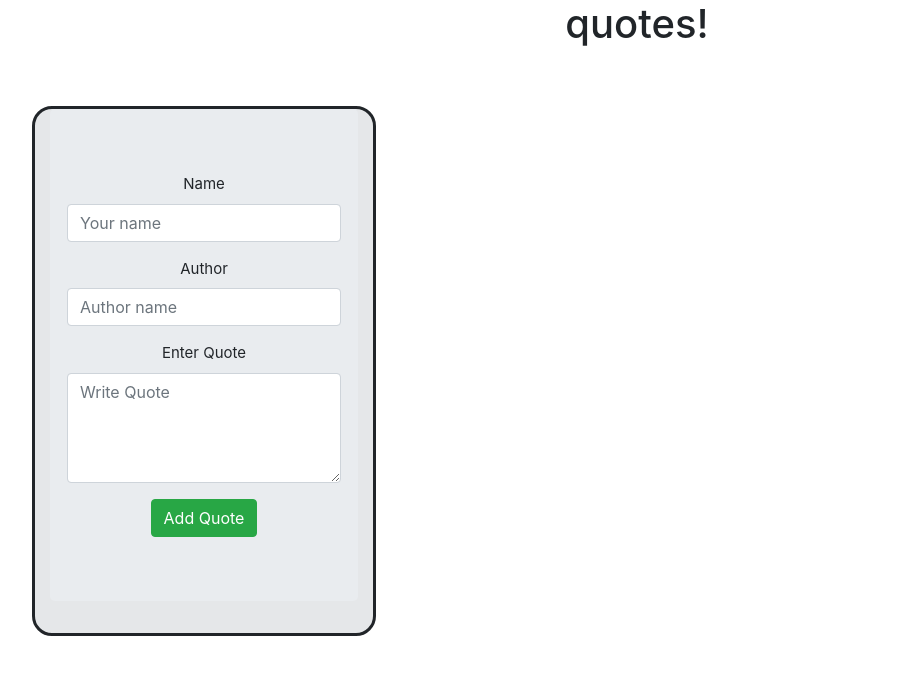
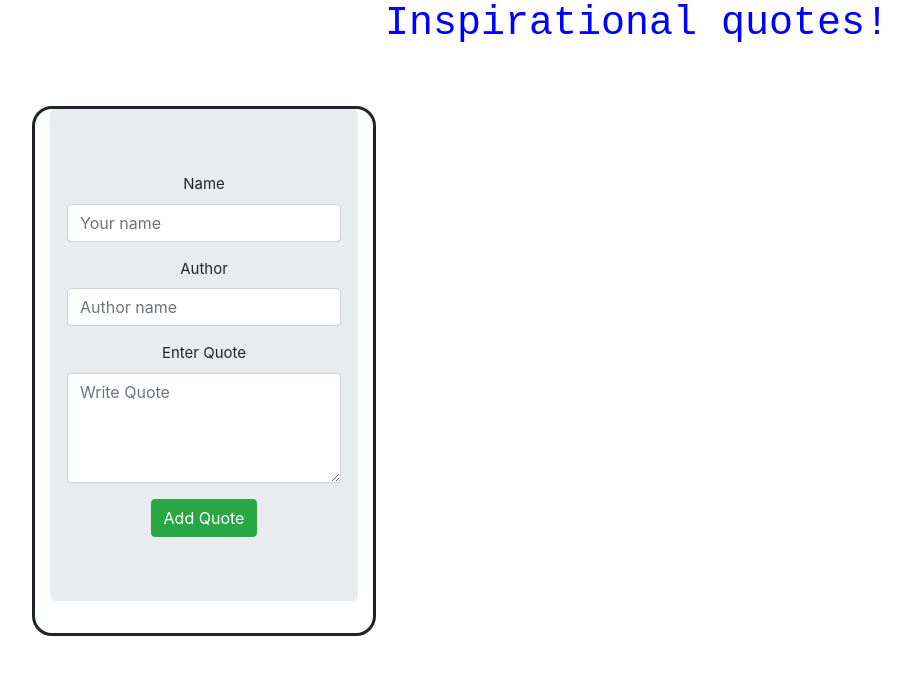
Before and after one commit to joseck12/Quotes, an Angular app: page / in a window 1280 px wide. Shown: the top 674 px of the page, without its empty margins (3-913 px from the left). Built offline with nearby package versions, Linux system fonts and the light colour scheme.

Commit message:
add css to app.component

```diff
--- a/src/app/app.component.css
+++ b/src/app/app.component.css
@@ -0,0 +1,7 @@
+h1 {
+  color: blue;
+  font-family: monospace;
+}
+body {
+  background-image: url("https://images.unsplash.com/photo-1546180147-af9074ff24aa?ixlib=rb-1.2.1&ixid=eyJhcHBfaWQiOjEyMDd9&auto=format&fit=crop&w=1500&q=80");
+}
--- a/src/app/app.component.html
+++ b/src/app/app.component.html
@@ -1,7 +1,7 @@
 <!--The content below is only a placeholder and can be replaced.-->
 <div style="text-align:center">
   <h1>
-    {{ title }}!
+  Inspirational  {{ title }}!
   </h1>
 </div>
 <div class="row">
--- a/src/app/app.module.ts
+++ b/src/app/app.module.ts
@@ -1,6 +1,7 @@
 import { BrowserModule } from '@angular/platform-browser';
 import { NgModule } from '@angular/core';
 import {FormsModule} from '@angular/forms';
+import { ReactiveFormsModule } from '@angular/forms';
 
 import { AppRoutingModule } from './app-routing.module';
 import { AppComponent } from './app.component';
@@ -16,7 +17,8 @@
   imports: [
     BrowserModule,
     AppRoutingModule,
-    FormsModule
+    FormsModule,
+    ReactiveFormsModule
   ],
   providers: [],
   bootstrap: [AppComponent]
--- a/src/app/quote-form/quote-form.component.css
+++ b/src/app/quote-form/quote-form.component.css
@@ -4,7 +4,6 @@
   border: 2 2 2 2;
   border-radius: 20px;
   margin-top: 5px;
-  background-color: #E5E7E9;
   font-size: 15px;
 }
 
--- a/src/app/quote-form/quote-form.component.html
+++ b/src/app/quote-form/quote-form.component.html
@@ -7,7 +7,7 @@
 
 <body>
   <div class="container">
-    <div class="jumbotron">
+  <div class="jumbotron">
       <div class="row">
         <form>
           <div class="well">
@@ -31,7 +31,8 @@
         </form>
       </div>
     </div>
-  </div>
+    </div>
+
 
 
 </body>
--- a/src/app/quote-form/quote-form.component.ts
+++ b/src/app/quote-form/quote-form.component.ts
@@ -7,6 +7,7 @@
 })
 export class QuoteFormComponent implements OnInit {
 
+
   constructor() { }
 
   ngOnInit() {
--- a/src/index.html
+++ b/src/index.html
@@ -2,7 +2,7 @@
 <html lang="en">
 <head>
   <meta charset="utf-8">
-  <title>Quotes</title>
+  <title> Quotes</title>
   <base href="/">
 
   <meta name="viewport" content="width=device-width, initial-scale=1">
```
Also changed, not shown: 2 other files (tests, documents, lock files or other folders).
